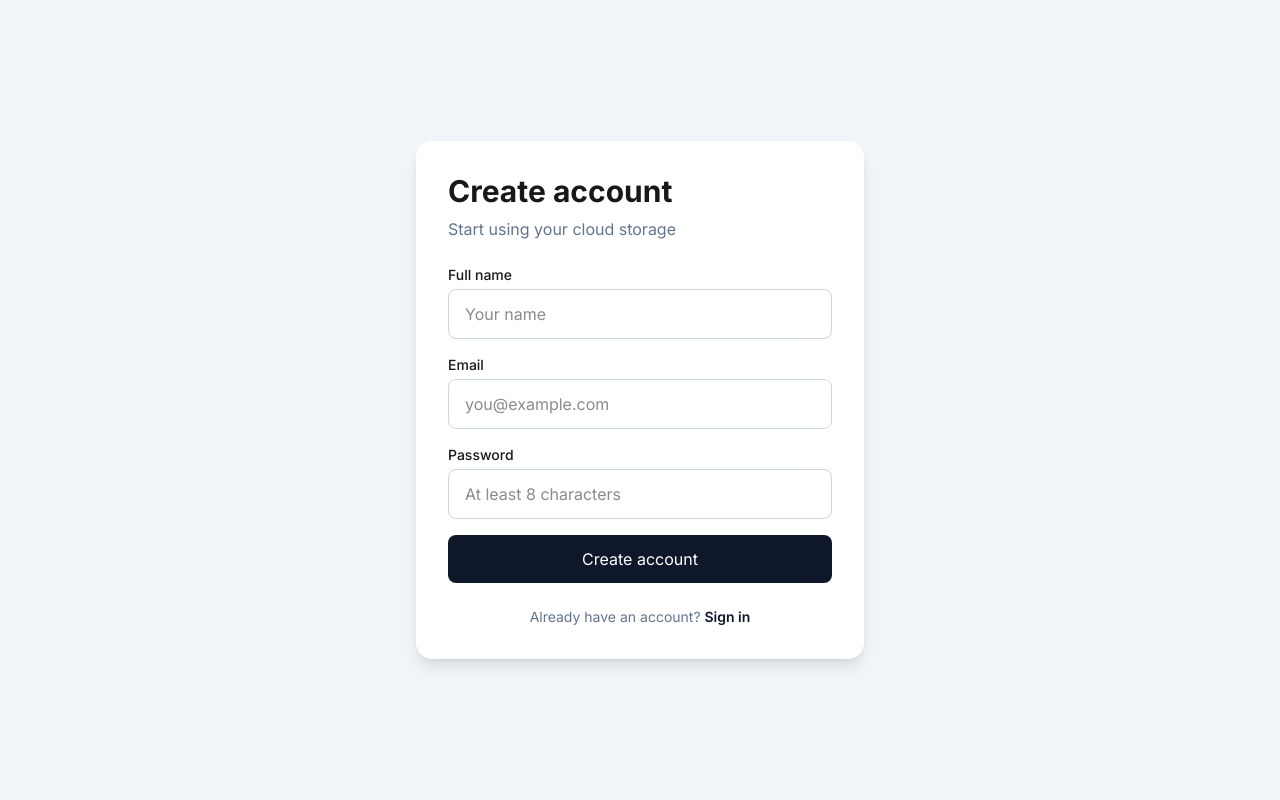
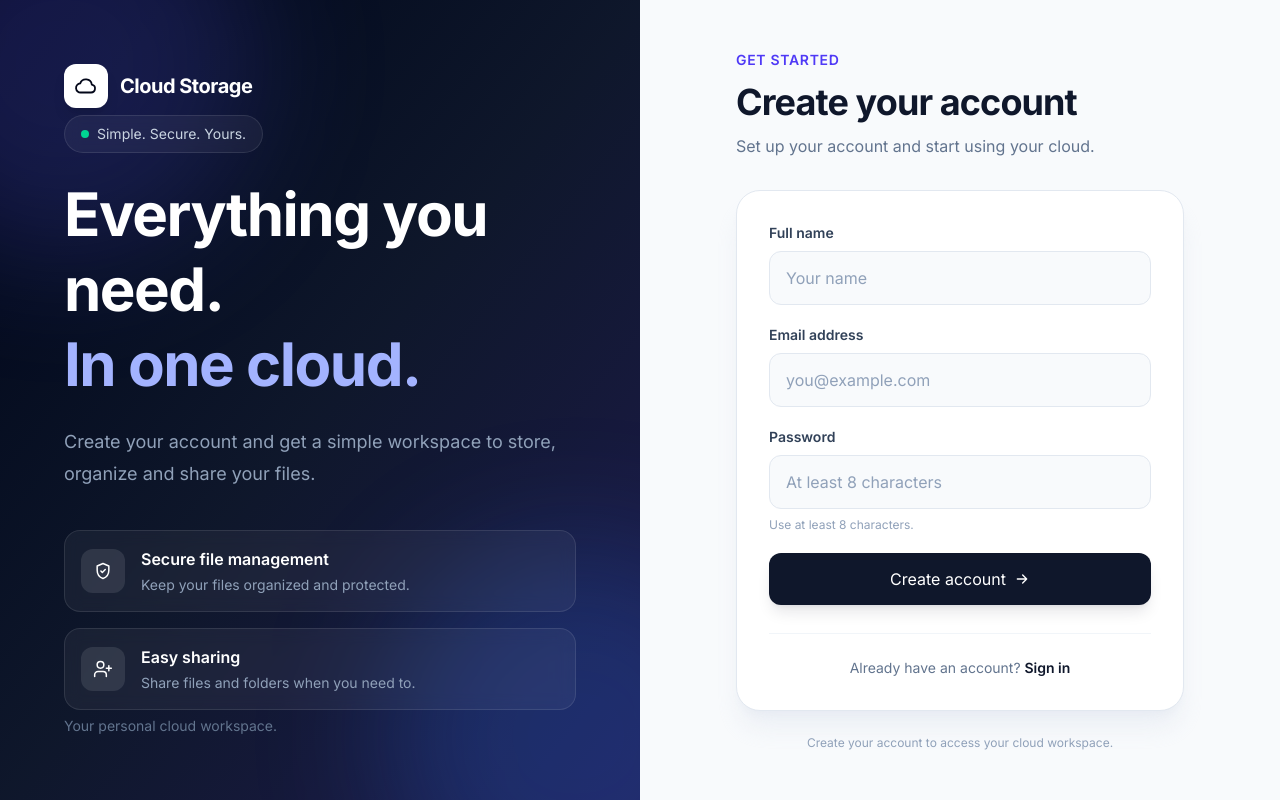
Before and after one commit to Ayusht20/cloud-storage, a React (Vite) app in the folder frontend/: page /register in a window 1280 px wide. Built offline with nearby package versions, Linux system fonts and the light colour scheme; no server answers.

Commit message:
Updated the UI of Register Page!

```diff
--- a/frontend/src/pages/Register.jsx
+++ b/frontend/src/pages/Register.jsx
@@ -1,41 +1,18 @@
-import {
-  useState,
-} from "react";
-
-import {
-  Link,
-  useNavigate,
-} from "react-router-dom";
-
+import { useState } from "react";
+import { Link, useNavigate } from "react-router-dom";
 import { useAuth } from "../context/AuthContext";
 
+const Register = () => {
+  const navigate = useNavigate();
+  const { register } = useAuth();
 
-const Register = () => {
-  const navigate =
-    useNavigate();
+  const [fullName, setFullName] = useState("");
+  const [email, setEmail] = useState("");
+  const [password, setPassword] = useState("");
+  const [error, setError] = useState("");
+  const [loading, setLoading] = useState(false);
 
-  const { register } =
-    useAuth();
-
-
-  const [fullName, setFullName] =
-    useState("");
-
-  const [email, setEmail] =
-    useState("");
-
-  const [password, setPassword] =
-    useState("");
-
-  const [error, setError] =
-    useState("");
-
-  const [loading, setLoading] =
-    useState(false);
-
-
-  const handleSubmit =
-    async (event) => {
+  const handleSubmit = async (event) => {
     event.preventDefault();
 
     setError("");
@@ -48,132 +25,340 @@ const Register = () => {
         password,
       });
 
-        navigate(
-          "/login",
-          {
+      navigate("/login", {
         replace: true,
-          }
-        );
+      });
     } catch (err) {
-        setError(
-          err.message ||
-            "Registration failed"
-        );
+      setError(err.message || "Registration failed");
     } finally {
       setLoading(false);
     }
   };
 
+  return (
+    <main className="min-h-screen bg-slate-950">
+      <div className="grid min-h-screen lg:grid-cols-2">
+        {/* Left Branding Section */}
+        <section className="relative hidden overflow-hidden lg:flex">
+          <div className="absolute inset-0 bg-gradient-to-br from-slate-950 via-slate-900 to-indigo-950" />
 
-  return (
-    <main className="flex min-h-screen items-center justify-center bg-slate-100 px-4">
-      <div className="w-full max-w-md rounded-2xl bg-white p-8 shadow-lg">
-        <h1 className="mb-2 text-3xl font-bold">
-          Create account
+          <div className="absolute -left-32 -top-32 h-96 w-96 rounded-full bg-indigo-500/20 blur-3xl" />
+          <div className="absolute -bottom-32 -right-32 h-96 w-96 rounded-full bg-blue-500/20 blur-3xl" />
+
+          <div className="relative z-10 flex w-full flex-col justify-between p-12 xl:p-16">
+            {/* Logo */}
+            <div className="flex items-center gap-3">
+              <div className="flex h-11 w-11 items-center justify-center rounded-xl bg-white text-slate-950 shadow-lg">
+                <svg
+                  viewBox="0 0 24 24"
+                  fill="none"
+                  className="h-6 w-6"
+                >
+                  <path
+                    d="M7 18.5h10a4 4 0 0 0 .8-7.92A6 6 0 0 0 6.2 9.4 4.5 4.5 0 0 0 7 18.5Z"
+                    stroke="currentColor"
+                    strokeWidth="1.8"
+                    strokeLinecap="round"
+                    strokeLinejoin="round"
+                  />
+                </svg>
+              </div>
+
+              <span className="text-xl font-bold tracking-tight text-white">
+                Cloud Storage
+              </span>
+            </div>
+
+            {/* Main Content */}
+            <div className="max-w-xl">
+              <div className="mb-6 inline-flex items-center rounded-full border border-white/10 bg-white/5 px-4 py-2 text-sm text-slate-300 backdrop-blur">
+                <span className="mr-2 h-2 w-2 rounded-full bg-emerald-400" />
+                Simple. Secure. Yours.
+              </div>
+
+              <h2 className="text-5xl font-bold leading-tight tracking-tight text-white xl:text-6xl">
+                Everything you need.
+                <br />
+                <span className="text-indigo-300">
+                  In one cloud.
+                </span>
+              </h2>
+
+              <p className="mt-6 max-w-lg text-lg leading-8 text-slate-400">
+                Create your account and get a simple workspace
+                to store, organize and share your files.
+              </p>
+
+              {/* Feature List */}
+              <div className="mt-10 max-w-lg space-y-4">
+                <div className="flex items-center gap-4 rounded-2xl border border-white/10 bg-white/5 p-4 backdrop-blur">
+                  <div className="flex h-11 w-11 shrink-0 items-center justify-center rounded-xl bg-white/10 text-white">
+                    <svg
+                      viewBox="0 0 24 24"
+                      fill="none"
+                      className="h-5 w-5"
+                    >
+                      <path
+                        d="M12 3 5 6v5c0 4.5 2.9 8.5 7 10 4.1-1.5 7-5.5 7-10V6l-7-3Z"
+                        stroke="currentColor"
+                        strokeWidth="1.8"
+                        strokeLinejoin="round"
+                      />
+                      <path
+                        d="m9.5 12 1.7 1.7 3.5-3.5"
+                        stroke="currentColor"
+                        strokeWidth="1.8"
+                        strokeLinecap="round"
+                        strokeLinejoin="round"
+                      />
+                    </svg>
+                  </div>
+
+                  <div>
+                    <h3 className="font-semibold text-white">
+                      Secure file management
+                    </h3>
+
+                    <p className="mt-1 text-sm text-slate-400">
+                      Keep your files organized and protected.
+                    </p>
+                  </div>
+                </div>
+
+                <div className="flex items-center gap-4 rounded-2xl border border-white/10 bg-white/5 p-4 backdrop-blur">
+                  <div className="flex h-11 w-11 shrink-0 items-center justify-center rounded-xl bg-white/10 text-white">
+                    <svg
+                      viewBox="0 0 24 24"
+                      fill="none"
+                      className="h-5 w-5"
+                    >
+                      <path
+                        d="M16 21v-2a4 4 0 0 0-4-4H6a4 4 0 0 0-4 4v2"
+                        stroke="currentColor"
+                        strokeWidth="1.8"
+                        strokeLinecap="round"
+                      />
+                      <circle
+                        cx="9"
+                        cy="7"
+                        r="4"
+                        stroke="currentColor"
+                        strokeWidth="1.8"
+                      />
+                      <path
+                        d="M19 8v6M16 11h6"
+                        stroke="currentColor"
+                        strokeWidth="1.8"
+                        strokeLinecap="round"
+                      />
+                    </svg>
+                  </div>
+
+                  <div>
+                    <h3 className="font-semibold text-white">
+                      Easy sharing
+                    </h3>
+
+                    <p className="mt-1 text-sm text-slate-400">
+                      Share files and folders when you need to.
+                    </p>
+                  </div>
+                </div>
+              </div>
+            </div>
+
+            <p className="text-sm text-slate-500">
+              Your personal cloud workspace.
+            </p>
+          </div>
+        </section>
+
+        {/* Register Section */}
+        <section className="flex min-h-screen items-center justify-center bg-slate-50 px-5 py-10 sm:px-8">
+          <div className="w-full max-w-md">
+            {/* Mobile Logo */}
+            <div className="mb-10 flex items-center justify-center gap-3 lg:hidden">
+              <div className="flex h-11 w-11 items-center justify-center rounded-xl bg-slate-900 text-white shadow-lg">
+                <svg
+                  viewBox="0 0 24 24"
+                  fill="none"
+                  className="h-6 w-6"
+                >
+                  <path
+                    d="M7 18.5h10a4 4 0 0 0 .8-7.92A6 6 0 0 0 6.2 9.4 4.5 4.5 0 0 0 7 18.5Z"
+                    stroke="currentColor"
+                    strokeWidth="1.8"
+                    strokeLinecap="round"
+                    strokeLinejoin="round"
+                  />
+                </svg>
+              </div>
+
+              <span className="text-xl font-bold text-slate-900">
+                Cloud Storage
+              </span>
+            </div>
+
+            {/* Header */}
+            <div className="mb-8">
+              <p className="mb-3 text-sm font-semibold uppercase tracking-wider text-indigo-600">
+                Get started
+              </p>
+
+              <h1 className="text-4xl font-bold tracking-tight text-slate-900">
+                Create your account
               </h1>
 
-        <p className="mb-6 text-slate-500">
-          Start using your cloud storage
+              <p className="mt-3 text-slate-500">
+                Set up your account and start using your cloud.
               </p>
+            </div>
 
-
+            {/* Register Card */}
+            <div className="rounded-3xl border border-slate-200 bg-white p-6 shadow-xl shadow-slate-200/60 sm:p-8">
               {error && (
-          <div className="mb-4 rounded-lg bg-red-50 p-3 text-sm text-red-600">
+                <div
+                  role="alert"
+                  className="mb-5 rounded-xl border border-red-100 bg-red-50 px-4 py-3 text-sm font-medium text-red-600"
+                >
                   {error}
                 </div>
               )}
 
-
               <form
                 onSubmit={handleSubmit}
-          className="space-y-4"
+                className="space-y-5"
               >
+                {/* Full Name */}
                 <div>
-            <label className="mb-1 block text-sm font-medium">
+                  <label
+                    htmlFor="register-name"
+                    className="mb-2 block text-sm font-semibold text-slate-700"
+                  >
                     Full name
                   </label>
 
                   <input
+                    id="register-name"
                     type="text"
                     value={fullName}
                     onChange={(event) =>
-                setFullName(
-                  event.target.value
-                )
+                      setFullName(event.target.value)
                     }
+                    autoComplete="name"
                     required
-              className="w-full rounded-lg border border-slate-300 px-4 py-3 outline-none focus:border-slate-500"
                     placeholder="Your name"
+                    className="w-full rounded-xl border border-slate-200 bg-slate-50 px-4 py-3.5 text-slate-900 outline-none transition placeholder:text-slate-400 hover:border-slate-300 focus:border-indigo-500 focus:bg-white focus:ring-4 focus:ring-indigo-500/10"
                   />
                 </div>
 
-
+                {/* Email */}
                 <div>
-            <label className="mb-1 block text-sm font-medium">
-              Email
+                  <label
+                    htmlFor="register-email"
+                    className="mb-2 block text-sm font-semibold text-slate-700"
+                  >
+                    Email address
                   </label>
 
                   <input
+                    id="register-email"
                     type="email"
                     value={email}
                     onChange={(event) =>
-                setEmail(
-                  event.target.value
-                )
+                      setEmail(event.target.value)
                     }
+                    autoComplete="email"
                     required
-              className="w-full rounded-lg border border-slate-300 px-4 py-3 outline-none focus:border-slate-500"
                     placeholder="you@example.com"
+                    className="w-full rounded-xl border border-slate-200 bg-slate-50 px-4 py-3.5 text-slate-900 outline-none transition placeholder:text-slate-400 hover:border-slate-300 focus:border-indigo-500 focus:bg-white focus:ring-4 focus:ring-indigo-500/10"
                   />
                 </div>
 
-
+                {/* Password */}
                 <div>
-            <label className="mb-1 block text-sm font-medium">
+                  <label
+                    htmlFor="register-password"
+                    className="mb-2 block text-sm font-semibold text-slate-700"
+                  >
                     Password
                   </label>
 
                   <input
+                    id="register-password"
                     type="password"
                     value={password}
                     onChange={(event) =>
-                setPassword(
-                  event.target.value
-                )
+                      setPassword(event.target.value)
                     }
+                    autoComplete="new-password"
                     required
                     minLength={8}
-              className="w-full rounded-lg border border-slate-300 px-4 py-3 outline-none focus:border-slate-500"
                     placeholder="At least 8 characters"
+                    className="w-full rounded-xl border border-slate-200 bg-slate-50 px-4 py-3.5 text-slate-900 outline-none transition placeholder:text-slate-400 hover:border-slate-300 focus:border-indigo-500 focus:bg-white focus:ring-4 focus:ring-indigo-500/10"
                   />
+
+                  <p className="mt-2 text-xs text-slate-400">
+                    Use at least 8 characters.
+                  </p>
                 </div>
 
-
+                {/* Submit */}
                 <button
                   type="submit"
                   disabled={loading}
-            className="w-full rounded-lg bg-slate-900 px-4 py-3 font-semibold text-white transition hover:bg-slate-800 disabled:cursor-not-allowed disabled:opacity-60"
+                  className="group w-full rounded-xl bg-slate-900 px-4 py-3.5 font-semibold text-white shadow-lg shadow-slate-900/10 transition hover:-translate-y-0.5 hover:bg-indigo-600 hover:shadow-indigo-600/20 focus:outline-none focus:ring-4 focus:ring-indigo-500/20 disabled:cursor-not-allowed disabled:opacity-60"
                 >
-            {loading
-              ? "Creating account..."
-              : "Create account"}
+                  <span className="flex items-center justify-center gap-2">
+                    {loading ? (
+                      <>
+                        <span className="h-4 w-4 animate-spin rounded-full border-2 border-white/30 border-t-white" />
+                        Creating account...
+                      </>
+                    ) : (
+                      <>
+                        Create account
+                        <svg
+                          viewBox="0 0 24 24"
+                          fill="none"
+                          className="h-4 w-4 transition-transform group-hover:translate-x-1"
+                        >
+                          <path
+                            d="M5 12h14M13 6l6 6-6 6"
+                            stroke="currentColor"
+                            strokeWidth="2"
+                            strokeLinecap="round"
+                            strokeLinejoin="round"
+                          />
+                        </svg>
+                      </>
+                    )}
+                  </span>
                 </button>
               </form>
 
-
-        <p className="mt-6 text-center text-sm text-slate-500">
+              {/* Login */}
+              <div className="mt-7 border-t border-slate-100 pt-6 text-center">
+                <p className="text-sm text-slate-500">
                   Already have an account?{" "}
                   <Link
                     to="/login"
-            className="font-semibold text-slate-900"
+                    className="font-semibold text-slate-900 transition hover:text-indigo-600"
                   >
                     Sign in
                   </Link>
                 </p>
               </div>
+            </div>
+
+            <p className="mt-6 text-center text-xs text-slate-400">
+              Create your account to access your cloud workspace.
+            </p>
+          </div>
+        </section>
+      </div>
     </main>
   );
 };
 
-
 export default Register;
```
Lines whose indentation alone changed are shown as unchanged.
